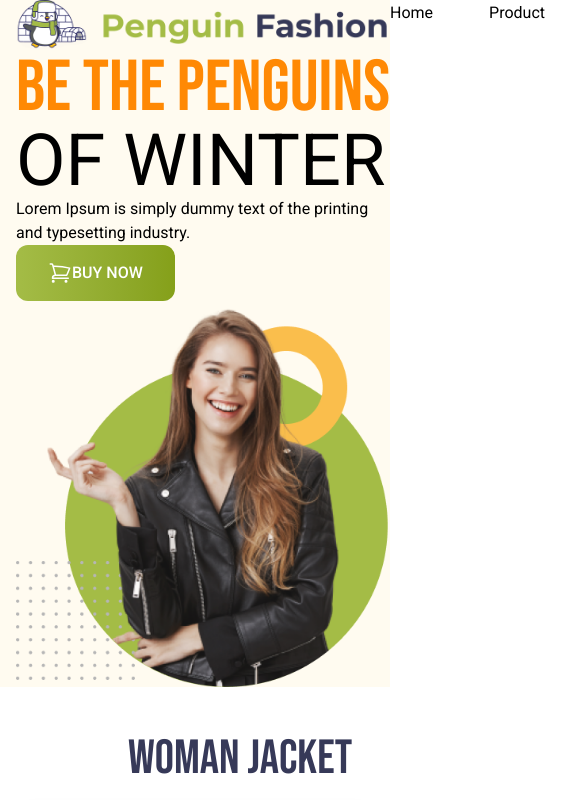
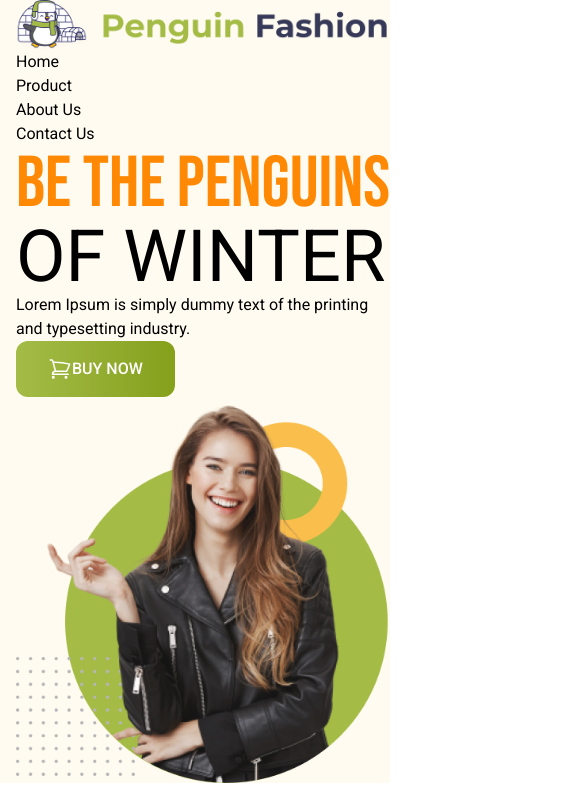
Before and after one commit to iSteveJobs/Penguin-Fashion-Using-TailWind, a plain HTML site: page index.html in a window 390 px wide. Shown: the top 800 px of the page, 585 px wide, since content can reach past the window. Drawn offline with nearby package versions, Linux system fonts and the light colour scheme.

Commit message:
add nav and main part, footer part remain

```diff
--- a/index.html
+++ b/index.html
@@ -30,9 +30,9 @@
   </head>
   <body class="font-roboto">
     <header class="bg-[#FFFBF0] pl-4">
-      <nav class="flex items-center justify-between">
+      <nav class="md:flex items-center justify-between">
           <img src="images/icons/logo.png" alt="">
-          <ul class="flex gap-14">
+          <ul class="md:flex gap-14">
             <li><a href="">Home</a></li>
             <li><a href="">Product</a></li>
             <li><a href="">About Us</a></li>
```
